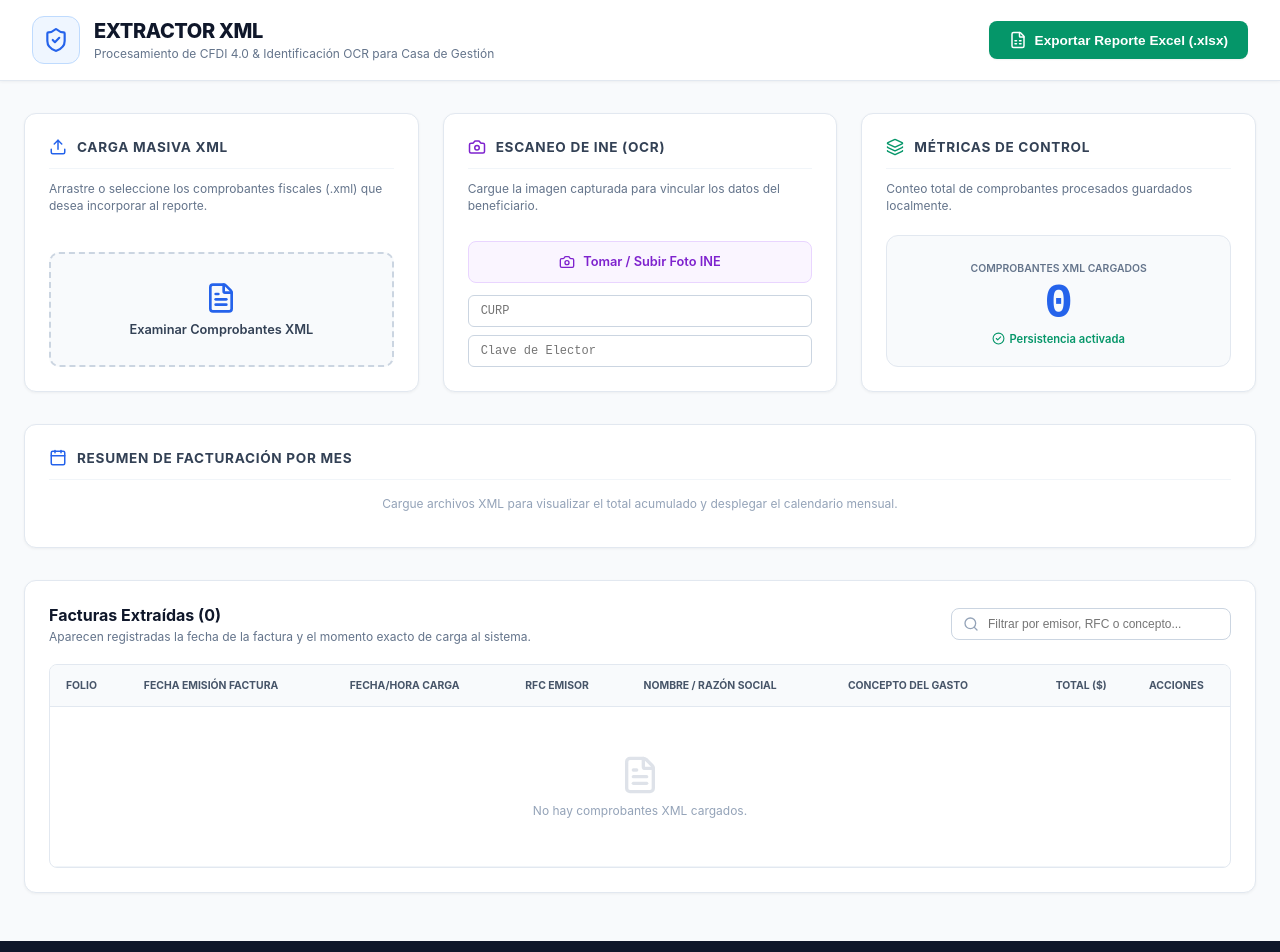
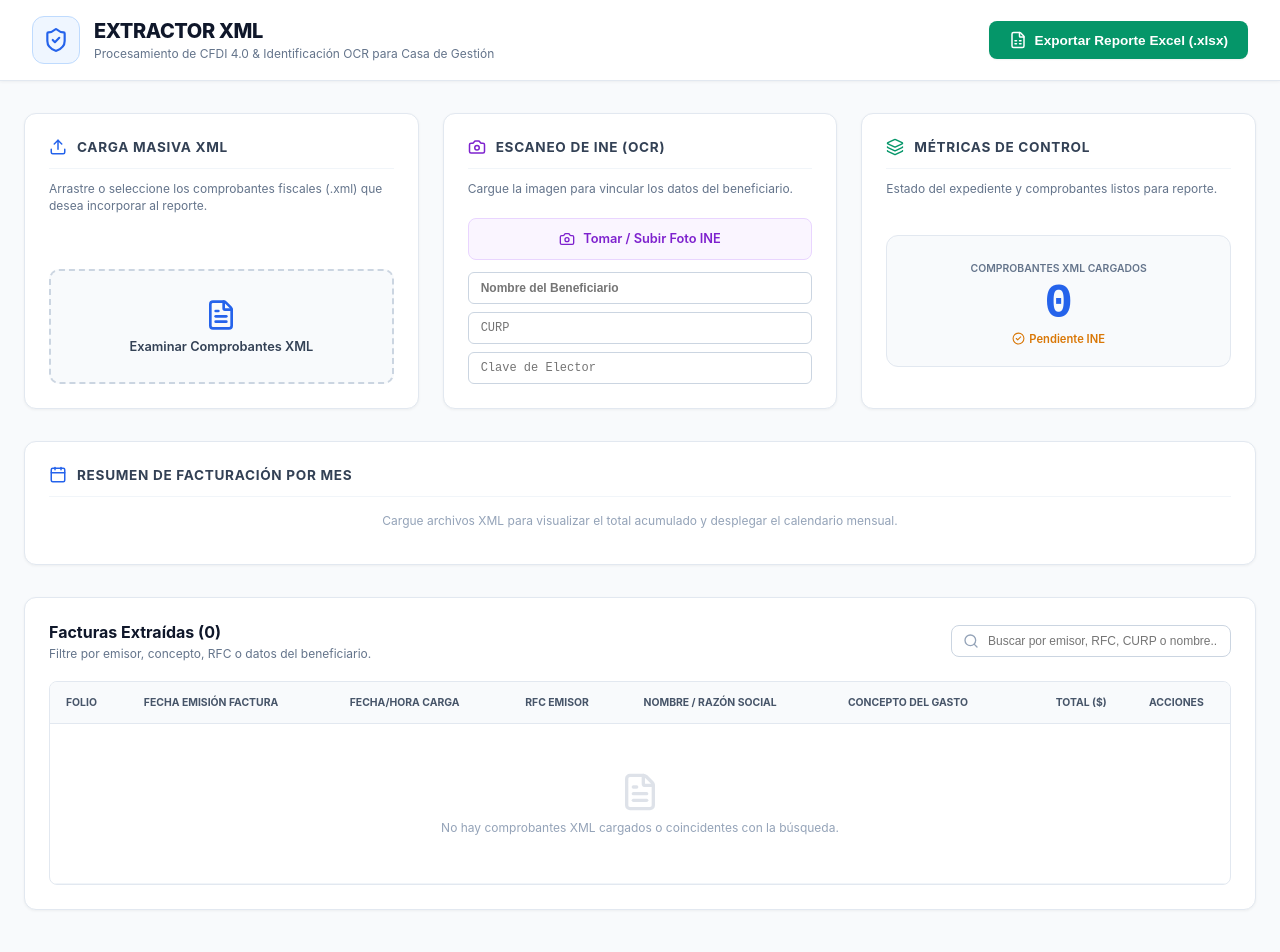
Before and after one commit to GRCPMI/sistema_cfdi_xml, a React app in the folder frontend/: page / in a window 1280 px wide. Shown: the top 952 px of the page. Built offline with nearby package versions, Linux system fonts and the light colour scheme; the HTML template or start-up script is replaced by a standard one.

Commit message:
Corregida extracción y filtrado de datos INE OCR

```diff
--- a/frontend/src/App.jsx
+++ b/frontend/src/App.jsx
@@ -82,7 +82,7 @@ export default function App() {
     }
   };
 
-  // OCR INE
+  // OCR INE (CORREGIDO Y VINCULADO)
   const handleIneScan = async (e) => {
     const file = e.target.files[0];
     if (!file) return;
@@ -97,15 +97,24 @@ export default function App() {
         body: formData,
       });
       const result = await response.json();
-      if (result.success) {
-        setIneData((prev) => ({
-          ...prev,
-          curp: result.ineData.curp,
-          claveElector: result.ineData.claveElector,
-        }));
+
+      if (result.success && result.ineData) {
+        const extractedCurp = result.ineData.curp || result.ineData.CURP || '';
+        const extractedClave = result.ineData.claveElector || result.ineData.clave || '';
+        const extractedNombre = result.ineData.nombreBeneficiario || result.ineData.nombre || '';
+
+        setIneData({
+          curp: extractedCurp,
+          claveElector: extractedClave,
+          nombreBeneficiario: extractedNombre
+        });
+
+        alert('¡Datos de la INE extraídos correctamente!');
+      } else {
+        alert('No se pudieron extraer automáticamente los datos de la imagen. Ingréselos manualmente.');
       }
     } catch (err) {
-      alert('Error de conexión con el módulo OCR de INE.');
+      alert('Error de conexión con el servidor de escaneo OCR.');
     } finally {
       setLoadingIne(false);
     }
@@ -189,7 +198,7 @@ export default function App() {
     return { daysInMonth, firstDayIndex, daysData };
   }, [selectedMonthModal]);
 
-  // Exportación a Excel
+  // Exportación a Excel (Incluye filtro mejorado de INE)
   const executeExport = () => {
     let dataToExport = [...xmlRecords];
 
@@ -198,10 +207,13 @@ export default function App() {
       const max = parseFloat(maxAmount) || Infinity;
       dataToExport = dataToExport.filter(r => r.total >= min && r.total <= max);
     } else if (exportOption === 'filtered') {
+      const term = searchTerm.toLowerCase();
       dataToExport = xmlRecords.filter(r =>
-        r.emisorNombre.toLowerCase().includes(searchTerm.toLowerCase()) ||
-        r.concepto.toLowerCase().includes(searchTerm.toLowerCase()) ||
-        r.emisorRfc.toLowerCase().includes(searchTerm.toLowerCase())
+        r.emisorNombre.toLowerCase().includes(term) ||
+        r.concepto.toLowerCase().includes(term) ||
+        r.emisorRfc.toLowerCase().includes(term) ||
+        (ineData.curp && ineData.curp.toLowerCase().includes(term)) ||
+        (ineData.nombreBeneficiario && ineData.nombreBeneficiario.toLowerCase().includes(term))
       );
     }
 
@@ -221,7 +233,7 @@ export default function App() {
       'Monto Total ($)': item.total,
       'CURP Beneficiario (INE)': ineData.curp || 'N/A',
       'Clave Elector (INE)': ineData.claveElector || 'N/A',
-      'Nombre Beneficiario': ineData.nombreBeneficiario || 'N/A'
+      'Nombre Beneficiario (INE)': ineData.nombreBeneficiario || 'N/A'
     }));
 
     const worksheet = XLSX.utils.json_to_sheet(exportFormatted);
@@ -232,11 +244,17 @@ export default function App() {
     setShowExportModal(false);
   };
 
-  const filteredRecords = xmlRecords.filter(r =>
-    r.emisorNombre.toLowerCase().includes(searchTerm.toLowerCase()) ||
-    r.concepto.toLowerCase().includes(searchTerm.toLowerCase()) ||
-    r.emisorRfc.toLowerCase().includes(searchTerm.toLowerCase())
-  );
+  // Buscador general (incluye búsqueda por datos INE)
+  const filteredRecords = xmlRecords.filter(r => {
+    const term = searchTerm.toLowerCase();
+    return (
+      r.emisorNombre.toLowerCase().includes(term) ||
+      r.concepto.toLowerCase().includes(term) ||
+      r.emisorRfc.toLowerCase().includes(term) ||
+      (ineData.curp && ineData.curp.toLowerCase().includes(term)) ||
+      (ineData.nombreBeneficiario && ineData.nombreBeneficiario.toLowerCase().includes(term))
+    );
+  });
 
   return (
     <div className="app-viewport">
@@ -717,7 +735,7 @@ export default function App() {
             </div>
           </div>
           <div className="header-actions">
-            {xmlRecords.length > 0 && (
+            {(xmlRecords.length > 0 || ineData.curp || ineData.claveElector) && (
               <button onClick={handleClearSession} className="btn-clear" title="Reiniciar Sesión">
                 <RotateCcw size={16} />
                 Limpiar Datos
@@ -756,7 +774,7 @@ export default function App() {
             </label>
           </div>
 
-          {/* OCR INE */}
+          {/* OCR INE (Campos Editables y Mapeados) */}
           <div className="white-card">
             <div>
               <div className="card-header">
@@ -764,18 +782,26 @@ export default function App() {
                 <h2 className="card-title">Escaneo de INE (OCR)</h2>
               </div>
               <p className="card-desc">
-                Cargue la imagen capturada para vincular los datos del beneficiario.
+                Cargue la imagen para vincular los datos del beneficiario.
               </p>
             </div>
 
             <div>
               <label className="btn-scan">
                 <Camera size={16} />
-                <span>{loadingIne ? 'Analizando...' : 'Tomar / Subir Foto INE'}</span>
+                <span>{loadingIne ? 'Analizando INE...' : 'Tomar / Subir Foto INE'}</span>
                 <input type="file" accept="image/*" capture="environment" onChange={handleIneScan} style={{ display: 'none' }} />
               </label>
 
               <div className="input-group">
+                <input
+                  type="text"
+                  placeholder="Nombre del Beneficiario"
+                  value={ineData.nombreBeneficiario}
+                  onChange={(e) => setIneData({...ineData, nombreBeneficiario: e.target.value})}
+                  className="input-field"
+                  style={{ fontFamily: 'sans-serif', fontWeight: 600 }}
+                />
                 <input
                   type="text"
                   placeholder="CURP"
@@ -802,7 +828,7 @@ export default function App() {
                 <h2 className="card-title">Métricas de Control</h2>
               </div>
               <p className="card-desc">
-                Conteo total de comprobantes procesados guardados localmente.
+                Estado del expediente y comprobantes listos para reporte.
               </p>
             </div>
 
@@ -811,8 +837,8 @@ export default function App() {
                 Comprobantes XML Cargados
               </span>
               <div className="metric-number">{xmlRecords.length}</div>
-              <span style={{ fontSize: '0.7rem', color: '#059669', display: 'flex', alignItems: 'center', justifyContent: 'center', gap: '0.25rem', fontWeight: 600 }}>
-                <CheckCircle2 size={13} /> Persistencia activada
+              <span style={{ fontSize: '0.7rem', color: ineData.curp ? '#059669' : '#d97706', display: 'flex', alignItems: 'center', justifyContent: 'center', gap: '0.25rem', fontWeight: 600 }}>
+                <CheckCircle2 size={13} /> {ineData.curp ? 'Beneficiario Vinculado' : 'Pendiente INE'}
               </span>
             </div>
           </div>
@@ -861,7 +887,9 @@ export default function App() {
                 Facturas Extraídas ({filteredRecords.length})
               </h3>
               <p style={{ margin: '0.25rem 0 0 0', fontSize: '0.75rem', color: '#64748b' }}>
-                Aparecen registradas la fecha de la factura y el momento exacto de carga al sistema.
+                {ineData.nombreBeneficiario
+                  ? `Vinculadas a: ${ineData.nombreBeneficiario} (${ineData.curp || 'Sin CURP'})`
+                  : 'Filtre por emisor, concepto, RFC o datos del beneficiario.'}
               </p>
             </div>
 
@@ -869,7 +897,7 @@ export default function App() {
               <Search size={16} className="search-icon" />
               <input
                 type="text"
-                placeholder="Filtrar por emisor, RFC o concepto..."
+                placeholder="Buscar por emisor, RFC, CURP o nombre..."
                 value={searchTerm}
                 onChange={(e) => setSearchTerm(e.target.value)}
                 className="search-input"
@@ -896,7 +924,7 @@ export default function App() {
                   <tr>
                     <td colSpan="8" style={{ textAlign: 'center', padding: '3rem', color: '#94a3b8' }}>
                       <FileText size={40} style={{ opacity: 0.3, margin: '0 auto 0.5rem auto', display: 'block' }} />
-                      No hay comprobantes XML cargados.
+                      No hay comprobantes XML cargados o coincidentes con la búsqueda.
                     </td>
                   </tr>
                 ) : (
```
Also changed, not shown: 1 other file (tests, documents, lock files or other folders).
